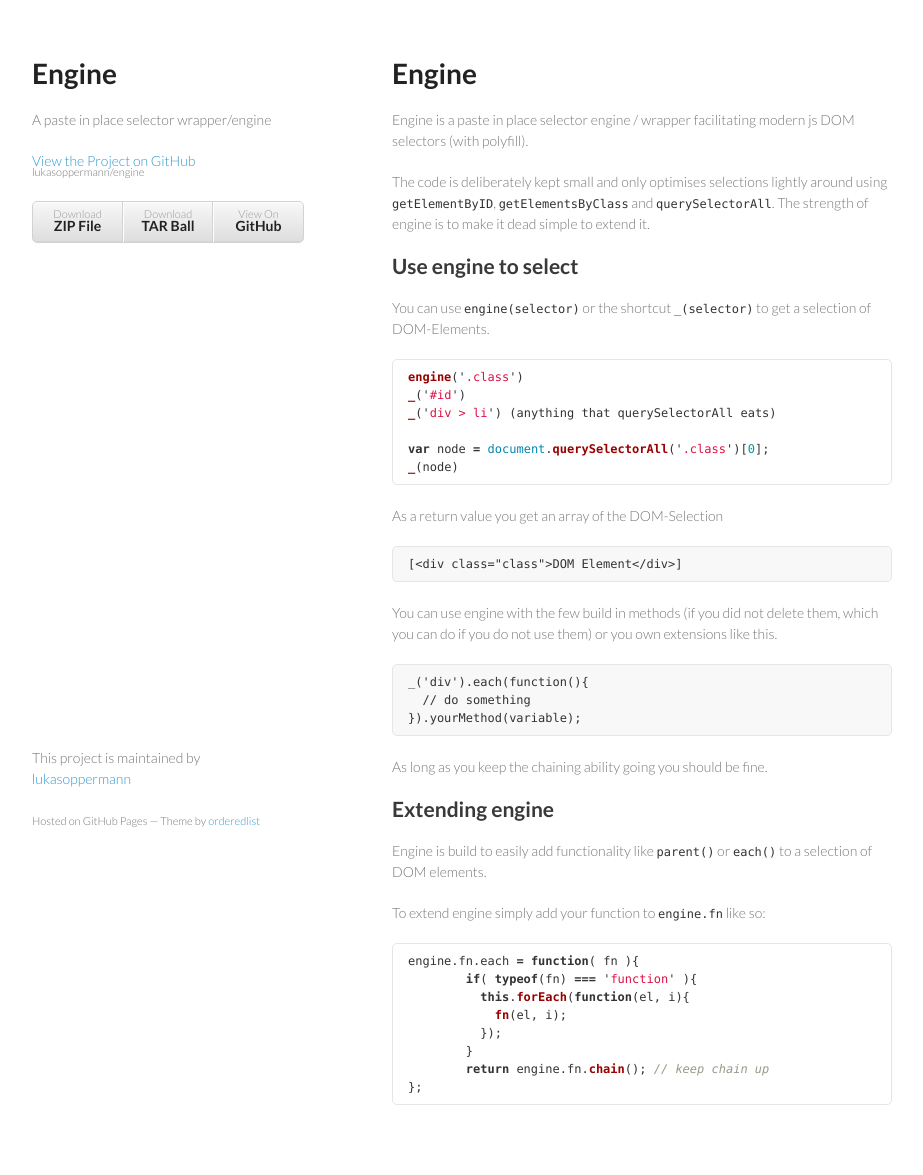
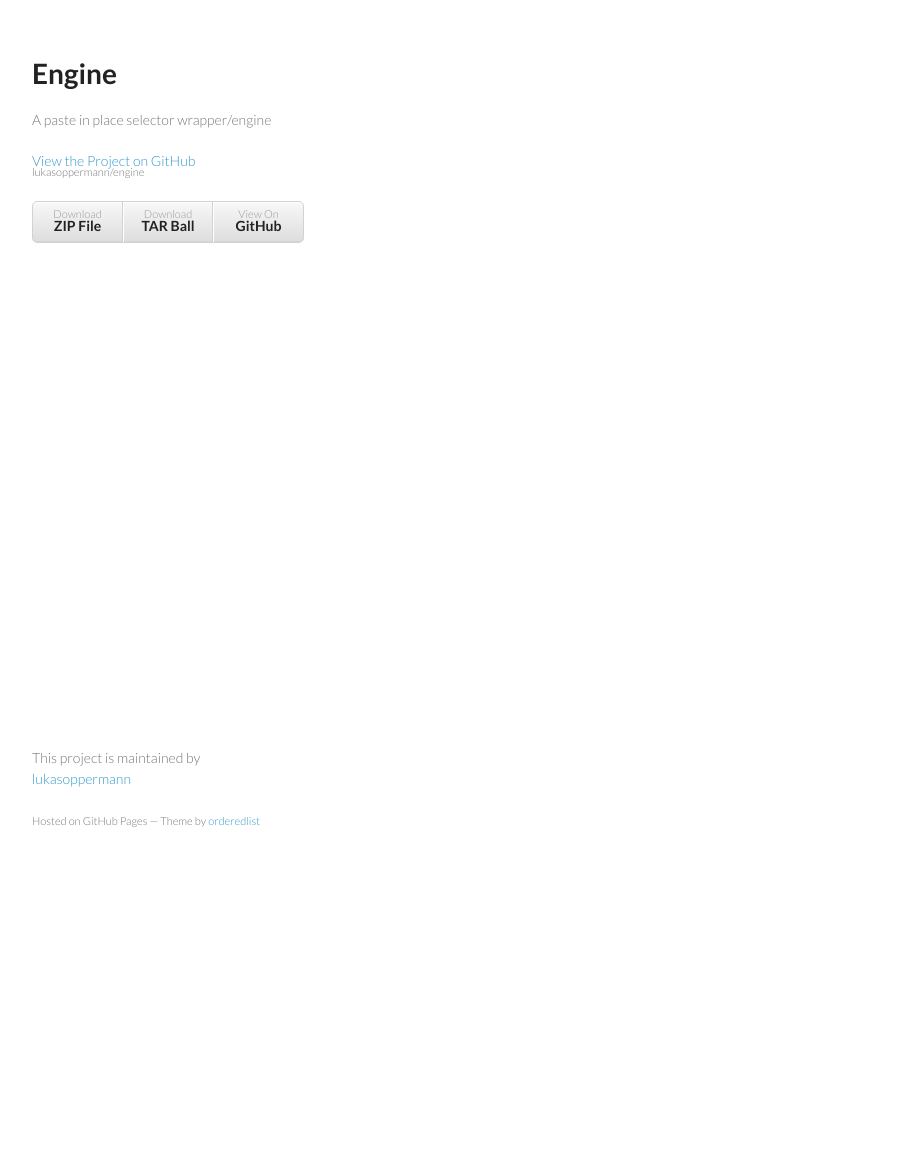
Before and after one commit to lukasoppermann/engine, a Jekyll site: the page built from index.md, in a window 1280 px wide. Shown: the whole page, without its empty margins (178-1101 px from the left). Built offline with Jekyll 4.4.1, drawn with Linux system fonts in a browser that asks for light colours; nearby versions of some CDN libraries; Markdown is read by kramdown in place of the engine named in the settings; after the commit the page ends 900 px from its top, so only the background shows below that.

````diff
--- a/index.md
+++ b/index.md
@@ -1,54 +1,3 @@
 ---
 layout: index
 ---
-
-
-# Engine
-Engine is a paste in place selector engine / wrapper facilitating modern js DOM selectors (with polyfill).
-
-The code is deliberately kept small and only optimises selections lightly around using `getElementByID`, `getElementsByClass` and `querySelectorAll`. The strength of engine is to make it dead simple to extend it.
-
-## Use engine to select
-
-You can use `engine(selector)` or the shortcut `_(selector)` to get a selection of DOM-Elements.
-
-```javascript
-engine('.class')
-_('#id')
-_('div > li') (anything that querySelectorAll eats)
-
-var node = document.querySelectorAll('.class')[0];
-_(node)
-```
-
-As a return value you get an array of the DOM-Selection
-
-```Javascript
-[<div class="class">DOM Element</div>]
-```
-
-You can use engine with the few build in methods (if you did not delete them, which you can do if you do not use them) or you own extensions like this.
-
-```Javascript
-_('div').each(function(){
-  // do something
-}).yourMethod(variable);
-```
-
-As long as you keep the chaining ability going you should be fine.
-
-## Extending engine
-
-Engine is build to easily add functionality like `parent()` or `each()` to a selection of DOM elements.
-
-To extend engine simply add your function to `engine.fn` like so:
-```javascript
-engine.fn.each = function( fn ){
-	if( typeof(fn) === 'function' ){
-	  this.forEach(function(el, i){
-	    fn(el, i);
-	  });
-	}
-	return engine.fn.chain(); // keep chain up
-};
-```
````
